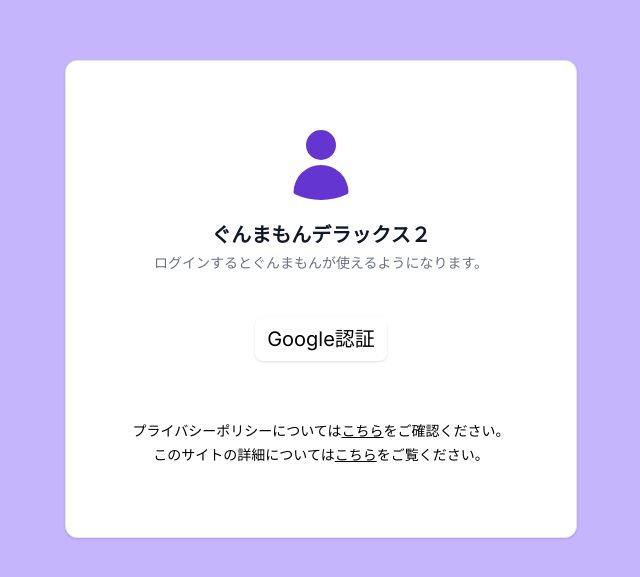
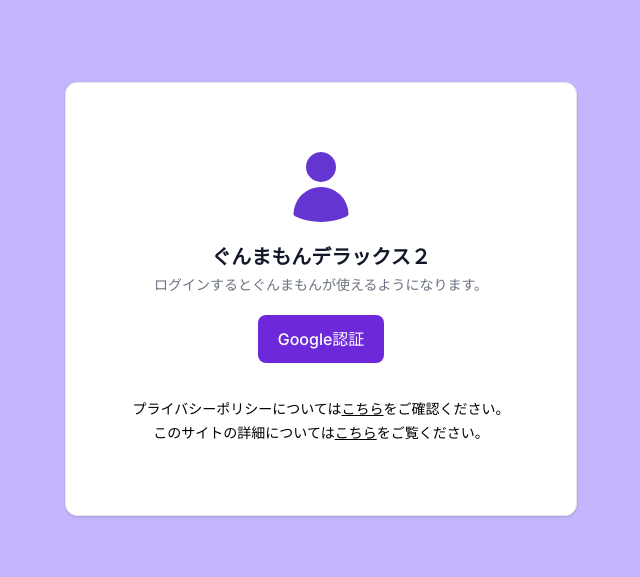
Before and after one commit to y4asse/gunmamon, a Next.js app in the folder frontend/: page / in a window 1280 px wide. Shown: the part 101-678 px from the top of the page, without its empty margins (319-959 px from the left). Built offline with nearby package versions, Linux system fonts and the light colour scheme.

Commit message:
fix: ボタンの形と色の修正

```diff
--- a/frontend/src/components/login/LoginButton.tsx
+++ b/frontend/src/components/login/LoginButton.tsx
@@ -11,9 +11,14 @@
 
   return (
     <>
-      <button className="shadow px-3 py-2 rounded-lg flex items-center text-xl mx-auto m-6 gap-3">
-        <a href={googleAuthUrl}>Google認証</a>
-      </button>
+      <a
+        href={googleAuthUrl}
+        className="inline-flex items-center px-5 py-3 text-base font-medium text-center text-white bg-violet-700 rounded-lg
+        hover:bg-violet-800 focus:ring-4 focus:outline-none focus:ring-violet-300 dark:bg-violet-600 dark:hover:bg-violet-700
+        dark:focus:ring-blue-800"
+      >
+        Google認証
+      </a>
     </>
   )
 }
```
